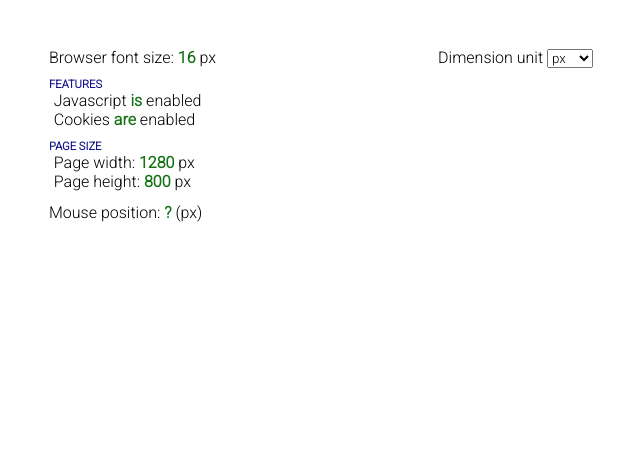
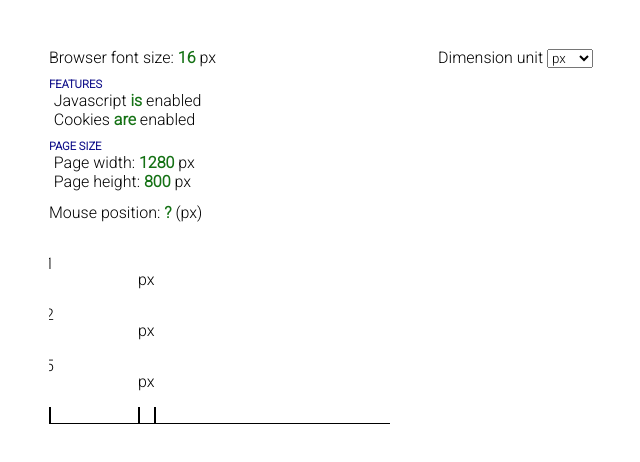
Before and after one commit to helagro/browser-info, a plain HTML site: page index.html in a window 1280 px wide. Shown: the whole page, without its empty margins (319-959 px from the left). Drawn offline with Linux system fonts and the light colour scheme.

Commit message:
measuring stick

```diff
--- /dev/null
+++ b/graphicalTools.sass
@@ -0,0 +1,20 @@
+
+.measuringStick
+    border-bottom: 0.1em black solid
+    display: grid
+    grid-template-columns: min-content min-content min-content
+
+    .measuringNumber
+        transform: translateX(-0.25em)
+        padding: 0
+        margin-top: 0
+        margin-bottom: 0
+
+        p
+            display: inline
+
+    .measuringLine
+        border-left: 0.05em black solid
+        border-right: 0.05em black solid
+        height: 1em
+        width: 0
--- a/index.html
+++ b/index.html
@@ -6,6 +6,7 @@
     <meta name="viewport" content="width=device-width, initial-scale=1.0">
     <title>Browser Info</title>
     <link rel="stylesheet" href="style.css">
+    <link rel="stylesheet" href="graphicalTools.css">
     <link rel="preconnect" href="https://fonts.googleapis.com">
     <link rel="preconnect" href="https://fonts.gstatic.com" crossorigin>
     <link href="https://fonts.googleapis.com/css2?family=Roboto:wght@300&display=swap" rel="stylesheet">
@@ -61,6 +62,25 @@
                 </select>
             </div>
         </div>
+        <div class="graphicalTools">
+            <div class="measuringStick">
+                <p style="margin-right: 2em;" class="measuringNumber">
+                    1
+                    <p class="factUnitDimen"></p>
+                </p>
+                <p style="margin-right: 5em;" class="measuringNumber">
+                    2
+                    <p class="factUnitDimen"></p>
+                </p>
+                <p class="measuringNumber">
+                    5
+                    <p class="factUnitDimen"></p>
+                </p>
+                <div class="measuringLine"></div>
+                <div class="measuringLine"></div>
+                <div class="measuringLine"></div>
+            </div>
+        </div>
     </main>
 
     <div class="computing">
--- a/style.sass
+++ b/style.sass
@@ -1,3 +1,5 @@
+@use "graphicalTools"
+
 $mainMaxWidth: 34em
 
 *
```
Also changed, not shown: graphicalTools.css (added), style.css, 2 other files.
